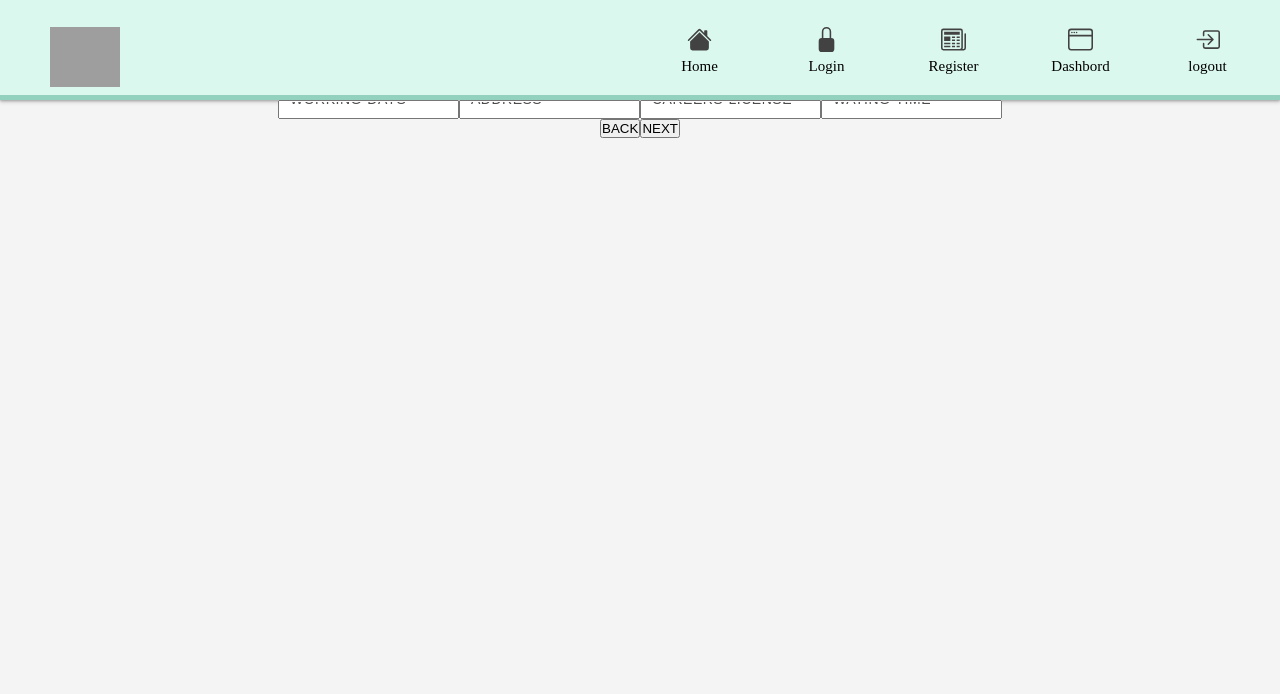
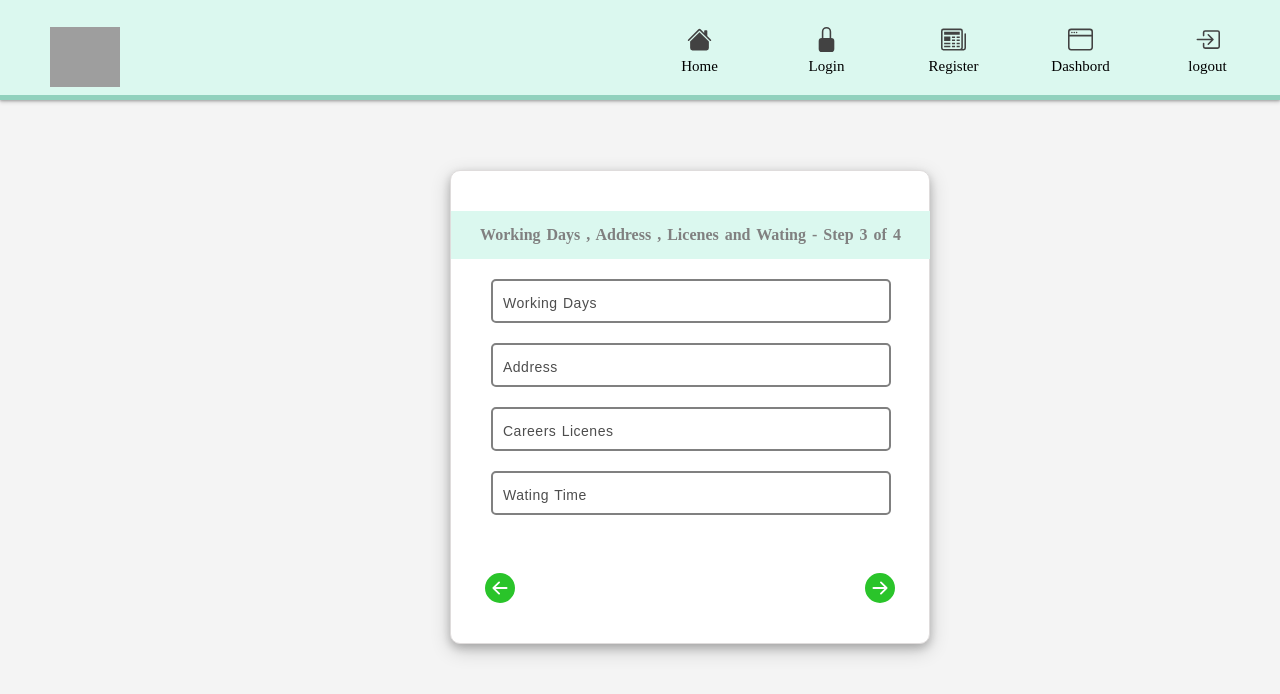
Before and after one commit to TEAM-404-C4/MERAKI_Academy_Project_5, a React (Create React App) app in the folder frontend/: page /doctorsignup3 in a window 1280 px wide. Shown: the top 694 px of the page. Built offline with nearby package versions, Linux system fonts and the light colour scheme; grey boxes are pictures that could not be loaded.

Commit message:
Upload on doctor register page 3 css file

```diff
--- a/frontend/src/Components/DoctorRegister/Page3.css
+++ b/frontend/src/Components/DoctorRegister/Page3.css
@@ -0,0 +1,44 @@
+.mainPage3 {
+  display: flex;
+  flex-direction: column;
+  justify-content: center;
+  align-items: center;
+  margin-top: 70px;
+}
+
+.Page3 {
+  display: flex;
+  flex-direction: column;
+  justify-content: center;
+  gap: 20px;
+  background-color: white;
+  border: 0.5px solid rgb(223, 220, 220);
+  width: 480px;
+  margin-left: 100px;
+  padding: 40px;
+  border-radius: 10px;
+  box-shadow: 0 4px 8px 0 rgba(0, 0, 0, 0.2), 0 6px 20px 0 rgba(0, 0, 0, 0.19);
+}
+.doctorWorkingDays,
+.doctorAddress,
+.doctorCareersLicense,
+.doctorAddress,
+.doctorWaitingTime {
+  width: 400px;
+  padding: 20px;
+  border-radius: 5px;
+  border: 2px solid grey;
+  text-align: left;
+  padding-left: 10px;
+  height: 30px;
+}
+
+.levelLabel3 {
+  color: grey;
+  background-color: rgb(219, 248, 239);
+  padding: 15px;
+  font-weight: bold;
+  word-spacing: 2px;
+  width: 479px;
+  margin-left: -40px;
+}
--- a/frontend/src/Components/DoctorRegister/Page3.js
+++ b/frontend/src/Components/DoctorRegister/Page3.js
@@ -1,53 +1,90 @@
-import React,{useState} from 'react';
-import { useNavigate } from 'react-router-dom';
-import { useDispatch,useSelector } from 'react-redux';
-import {addInfoPage} from "../Reducer/DoctorRegister/index"
+import React, { useState } from "react";
+import { useNavigate } from "react-router-dom";
+import { useDispatch, useSelector } from "react-redux";
+import { addInfoPage } from "../Reducer/DoctorRegister/index";
+import "./Page3.css";
+import {
+  BsFillArrowRightCircleFill,
+  BsFillArrowLeftCircleFill,
+} from "react-icons/bs";
 
 const Page3 = () => {
+  const [workingDays, setWorkingDays] = useState("");
+  const [address, setAddress] = useState("");
+  const [careersLicense, setCareersLicense] = useState("");
+  const [waitingTime, setWaitingTime] = useState("");
 
+  // =========================================
 
-    const [workingDays, setWorkingDays] = useState("");
-    const [address, setAddress] = useState("");
-    const [careersLicense, setCareersLicense] = useState("");
-    const [waitingTime, setWaitingTime] = useState("");
+  const dispatch = useDispatch();
+  const history = useNavigate();
 
-    // =========================================
+  const nextButton = async () => {
+    await dispatch(
+      addInfoPage({ workingDays, address, careersLicense, waitingTime })
+    );
+    history("/doctorsignup4");
+  };
 
-    const dispatch = useDispatch()
-    const history=useNavigate()
-
-    const nextButton = async()=>{
-
-       await dispatch(addInfoPage({workingDays,address,careersLicense,waitingTime}))
-       history("/doctorsignup4")
-
-    }
-
-  return <div>
-
-<input placeholder='WORKING DAYS' type="text" className='workingDaysDoctorRegister' onChange={(e)=>{
-    setWorkingDays(e.target.value)
-}}/>
-<input placeholder='ADDRESS' type="text" className='addressDoctorRegister' onChange={(e)=>{
-    setAddress(e.target.value)
-}}/>
-<input placeholder='CAREERS LICENSE' type="text" className='careersLicenseDoctorRegister' onChange={(e)=>{
-
-setCareersLicense(e.target.value)
-}} />
-<input placeholder='WATING TIME' type="text" className='waitingTimeDoctorRegister' onChange={(e)=>{
-    setWaitingTime(e.target.value)
-}}/> <br />
-
-<button className='backButton' onClick={()=>{
-
-history("/doctorsignup2")
-
-}}>BACK</button>
-<button onClick={nextButton}>NEXT</button>
-
-
-  </div>;
+  return (
+    <>
+      <div className="mainPage3">
+        <div className="Page3">
+          <label className="levelLabel3">
+            {" "}
+            Working Days , Address , Licenes and Wating - Step 3 of 4
+          </label>
+          <input
+            placeholder="Working Days"
+            type="text"
+            className="doctorWorkingDays"
+            onChange={(e) => {
+              setWorkingDays(e.target.value);
+            }}
+          />
+          <input
+            placeholder="Address"
+            type="text"
+            className="doctorAddress"
+            onChange={(e) => {
+              setAddress(e.target.value);
+            }}
+          />
+          <input
+            placeholder="Careers Licenes"
+            type="text"
+            className="doctorCareersLicense"
+            onChange={(e) => {
+              setCareersLicense(e.target.value);
+            }}
+          />
+          <input
+            placeholder="Wating Time"
+            type="text"
+            className="doctorWaitingTime"
+            onChange={(e) => {
+              setWaitingTime(e.target.value);
+            }}
+          />{" "}
+          <br />
+          <div className="nextAndBackBtn">
+            <button
+              onClick={nextButton}
+              className="backBtn"
+              onClick={() => {
+                history("/doctorsignup2");
+              }}
+            >
+              <BsFillArrowLeftCircleFill />
+            </button>
+            <button onClick={nextButton} className="nextBtn">
+              <BsFillArrowRightCircleFill />
+            </button>
+          </div>
+        </div>{" "}
+      </div>{" "}
+    </>
+  );
 };
 
 export default Page3;
```
